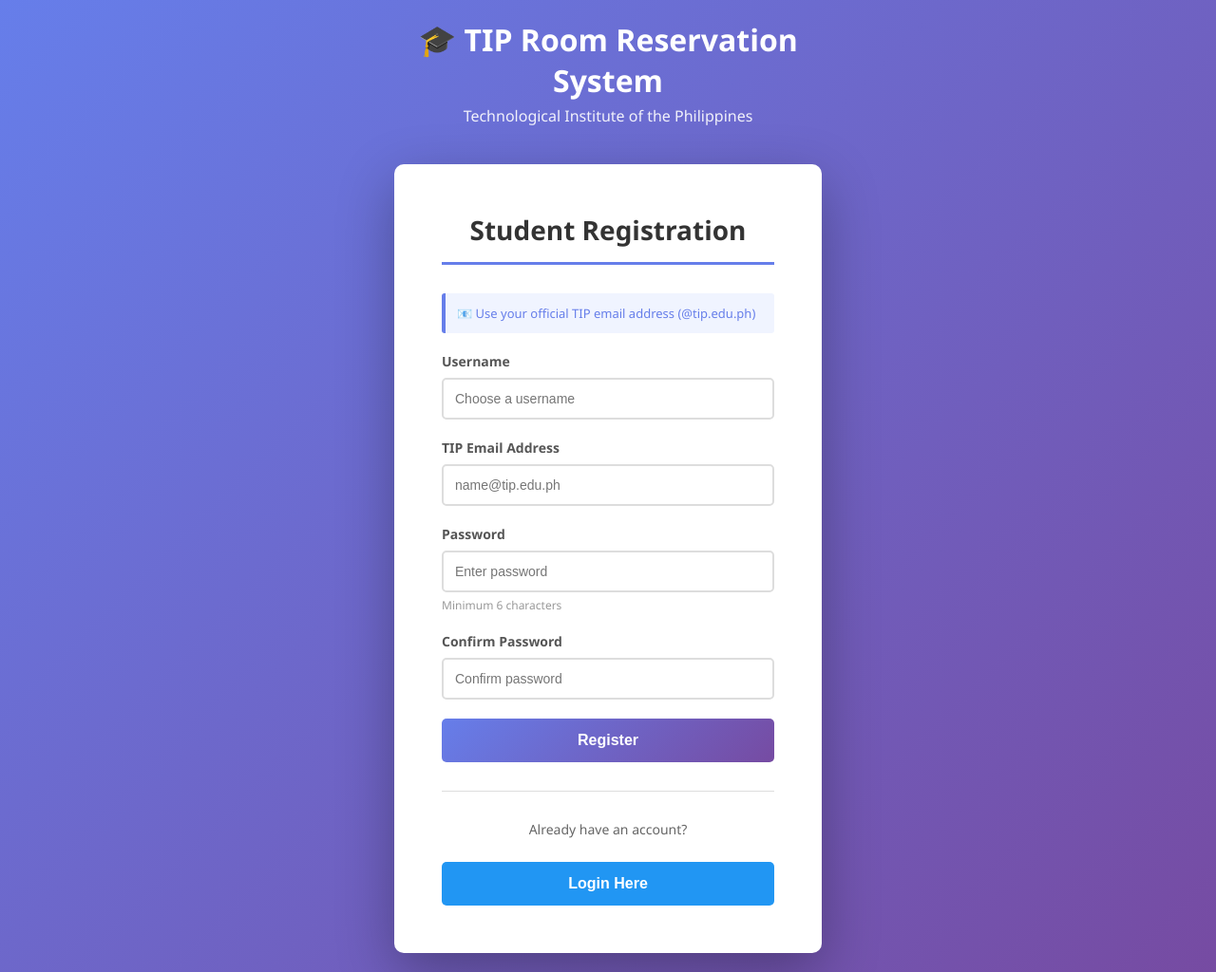
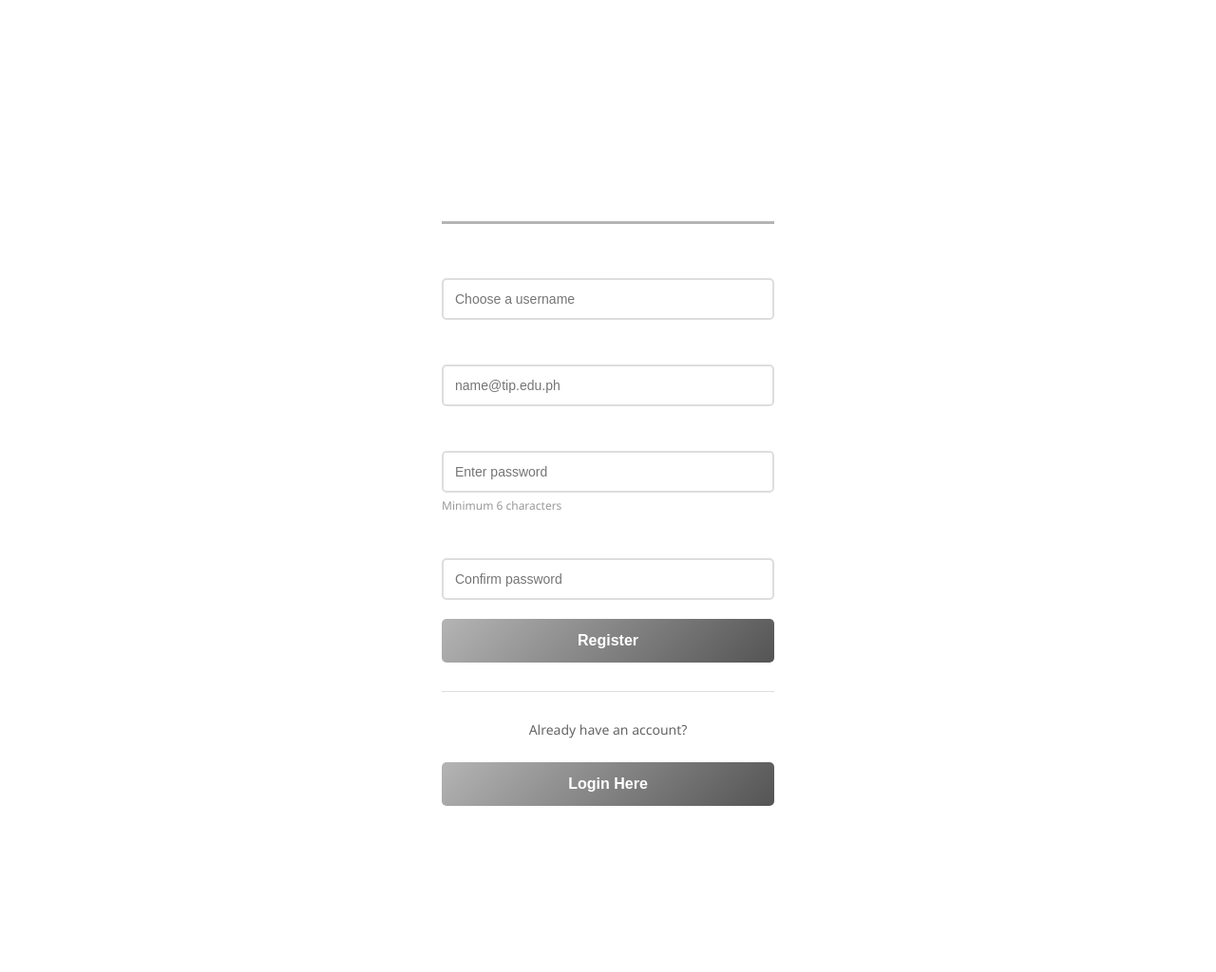
Before and after one commit to CJ-Yabut/ReservationSystem, a Django app: page /register/ in a window 1280 px wide. Shown: the whole page at 95% size. After the commit the page ends 849 px from the top, so only its background shows below. Run offline with Django 5.2, Linux system fonts and the light colour scheme.

Commit message:
ADMIN,login,reg html/css

```diff
--- a/users/templates/users/login.html
+++ b/users/templates/users/login.html
@@ -13,7 +13,7 @@
 
         body {
             font-family: Arial, sans-serif;
-            background: linear-gradient(135deg, #667eea 0%, #764ba2 100%);
+            background: linear-gradient(135deg, #b4b4b4 100%,);
             min-height: 100vh;
             display: flex;
             justify-content: center;
--- a/users/templates/users/student_register.html
+++ b/users/templates/users/student_register.html
@@ -13,7 +13,7 @@
 
         body {
             font-family: 'Segoe UI', Tahoma, Geneva, Verdana, sans-serif;
-            background: linear-gradient(135deg, #667eea 0%, #764ba2 100%);
+            background: linear-gradient(180deg, #b4b4b4 0%);;
             min-height: 100vh;
             display: flex;
             justify-content: center;
@@ -43,18 +43,18 @@
         }
 
         .auth-box {
-            background: white;
+            background: linear-gradient(#363636 0%);
             padding: 50px;
             border-radius: 10px;
-            box-shadow: 0 20px 60px rgba(0, 0, 0, 0.3);
+            box-shadow: 0 20px 60px rgba(255, 255, 255, 0.3);
         }
 
         .auth-box h2 {
-            color: #333;
+            color: #ffffff;
             margin-bottom: 30px;
             font-size: 28px;
             text-align: center;
-            border-bottom: 3px solid #667eea;
+            border-bottom: 3px solid #B4B4B4;
             padding-bottom: 15px;
         }
 
@@ -81,16 +81,6 @@
             border: 1px solid #f5c6cb;
         }
 
-        .info-box {
-            background: #f0f4ff;
-            border-left: 4px solid #667eea;
-            padding: 12px;
-            margin-bottom: 20px;
-            border-radius: 3px;
-            font-size: 13px;
-            color: #667eea;
-        }
-
         .form-group {
             margin-bottom: 20px;
         }
@@ -98,7 +88,7 @@
         label {
             display: block;
             margin-bottom: 8px;
-            color: #555;
+            color: #ffffff;
             font-weight: bold;
             font-size: 14px;
         }
@@ -128,7 +118,7 @@
         button {
             width: 100%;
             padding: 14px;
-            background: linear-gradient(135deg, #667eea 0%, #764ba2 100%);
+            background: linear-gradient(135deg, #b4b4b4 0%, #545454 100%);
             color: white;
             border: none;
             border-radius: 5px;
@@ -156,19 +146,19 @@
         }
 
         .login-btn {
-            background: #2196F3;
+            background:linear-gradient(135deg, #b4b4b4 0%, #545454 100%);
             margin-top: 10px;
         }
 
         .login-btn:hover {
-            background: #0b7dda;
+            background: linear-gradient(135deg, #b4b4b4 0%, #545454 100%);
         }
     </style>
 </head>
 <body>
     <div class="container">
         <div class="header">
-            <h1>🎓 TIP Room Reservation System</h1>
+            <h1>RESERVATION SYSTEM</h1>
             <p>Technological Institute of the Philippines</p>
         </div>
 
@@ -185,9 +175,6 @@
                 </div>
             {% endif %}
 
-            <div class="info-box">
-                📧 Use your official TIP email address (@tip.edu.ph)
-            </div>
 
             <form method="POST">
                 {% csrf_token %}
```
Also changed, not shown: users/templates/users/admin_login.html (+9 -10 lines), users/templates/users/student_login.html (+11 -11 lines).
